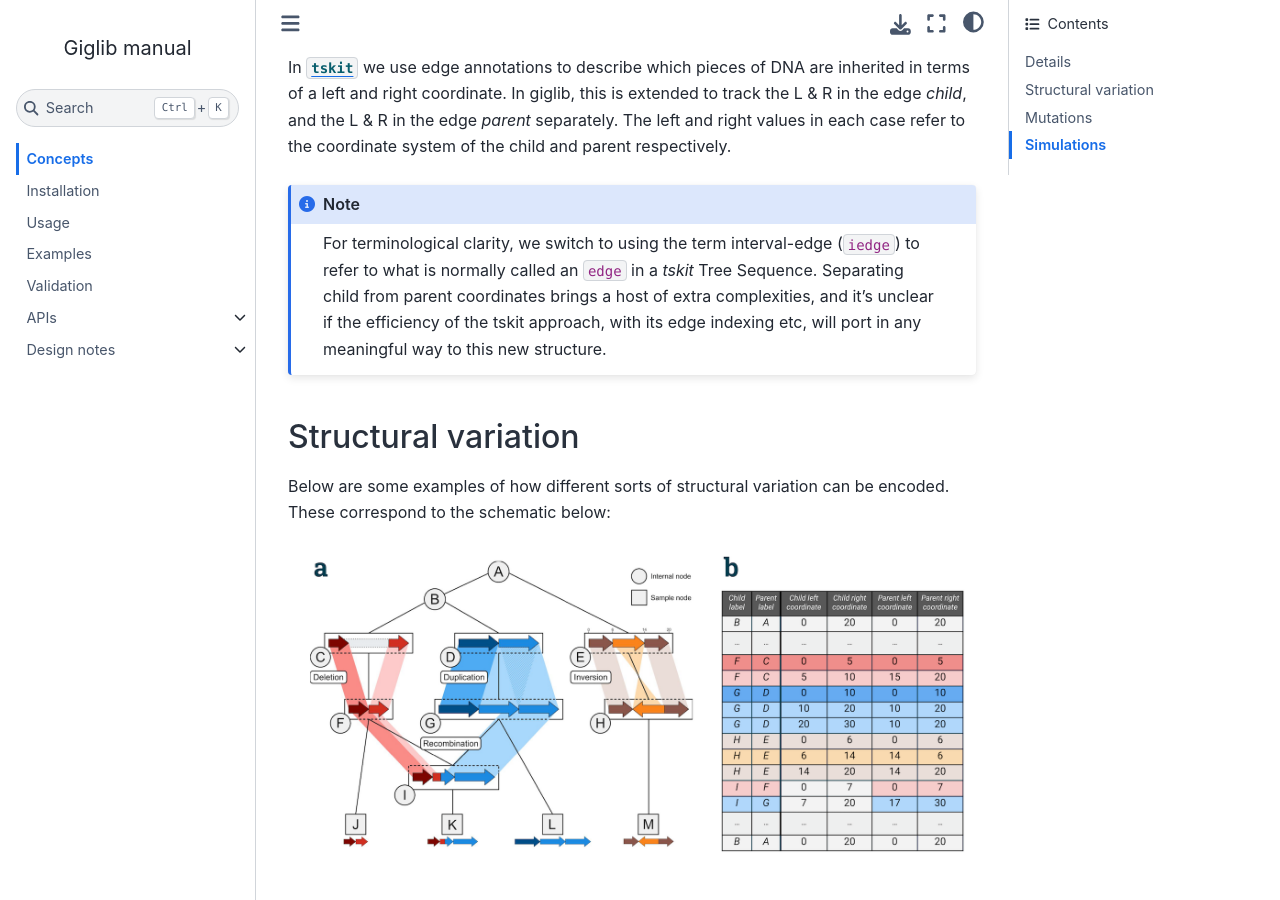
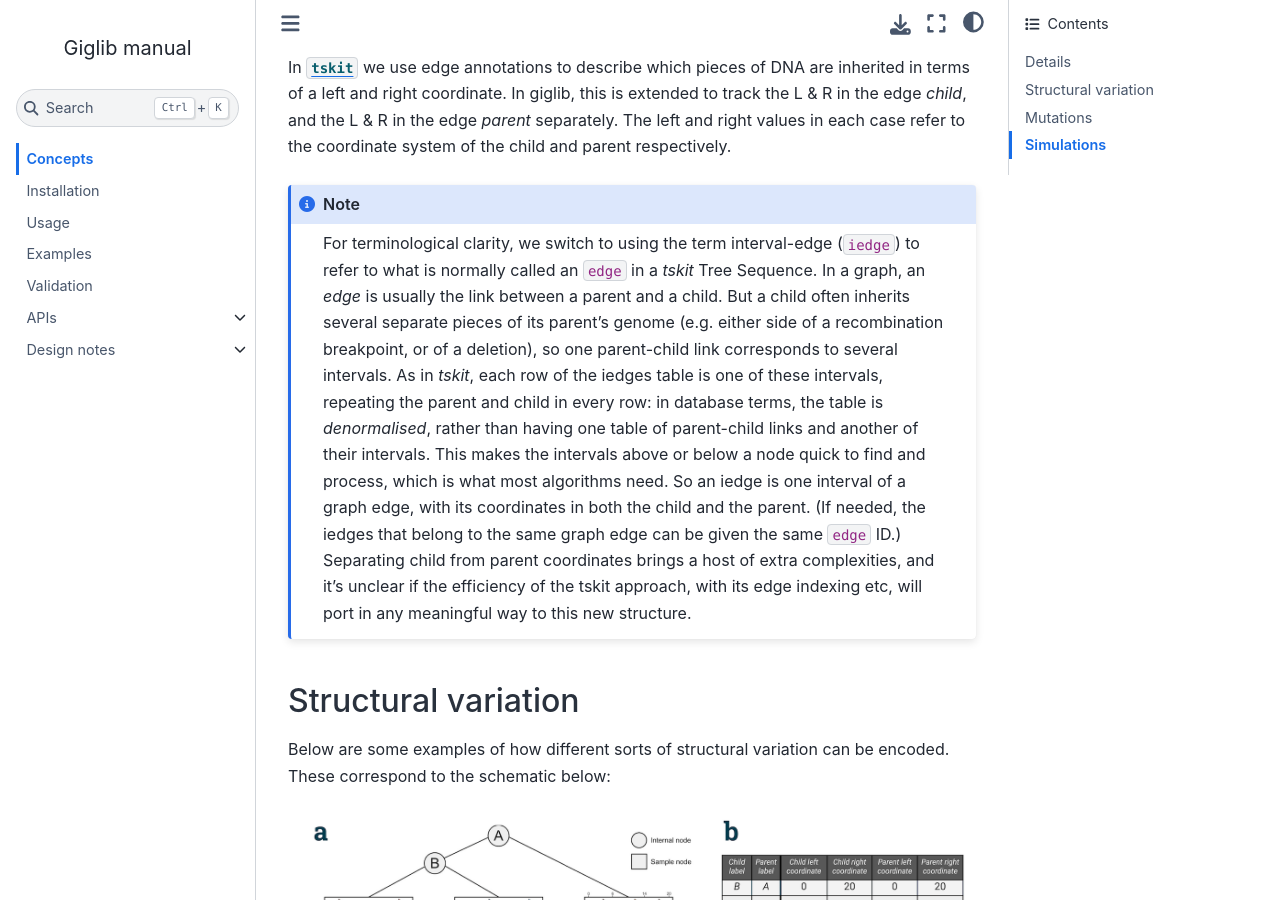
Before and after one commit to hyanwong/giglib, a Jupyter Book: the page built from docs/concepts.md, in a window 1280 px wide and 900 px high, scrolled down 479 px. Built offline with Jupyter Book 1.0.4 settings and Sphinx 7.4.7 and the Sphinx Book theme 1.1.4, drawn with Linux system fonts in a browser that asks for light colours.

Commit message:
Concepts: explain why giglib calls its edges interval-edges
Co-Authored-By: Claude Opus 5.5 <noreply@anthropic.com>

````diff
--- a/docs/concepts.md
+++ b/docs/concepts.md
@@ -37,6 +37,15 @@ The left and right values in each case refer to the coordinate system of the chi
 ```{note}
 For terminological clarity, we switch to using the term interval-edge (`iedge`)
 to refer to what is normally called an `edge` in a *tskit* Tree Sequence.
+In a graph, an *edge* is usually the link between a parent and a child. But a child often
+inherits several separate pieces of its parent's genome (e.g. either side of a recombination
+breakpoint, or of a deletion), so one parent-child link corresponds to several intervals. As in
+_tskit_, each row of the iedges table is one of these intervals, repeating the parent and child
+in every row: in database terms, the table is *denormalised*, rather than having one table of
+parent-child links and another of their intervals. This makes the intervals above or below a
+node quick to find and process, which is what most algorithms need. So an iedge is one interval
+of a graph edge, with its coordinates in both the child and the parent. (If needed, the iedges
+that belong to the same graph edge can be given the same `edge` ID.)
 Separating child from parent coordinates brings a host of extra complexities,
 and it’s unclear if the efficiency of the tskit approach,
 with its edge indexing etc, will port in any meaningful way to this new structure.
````
